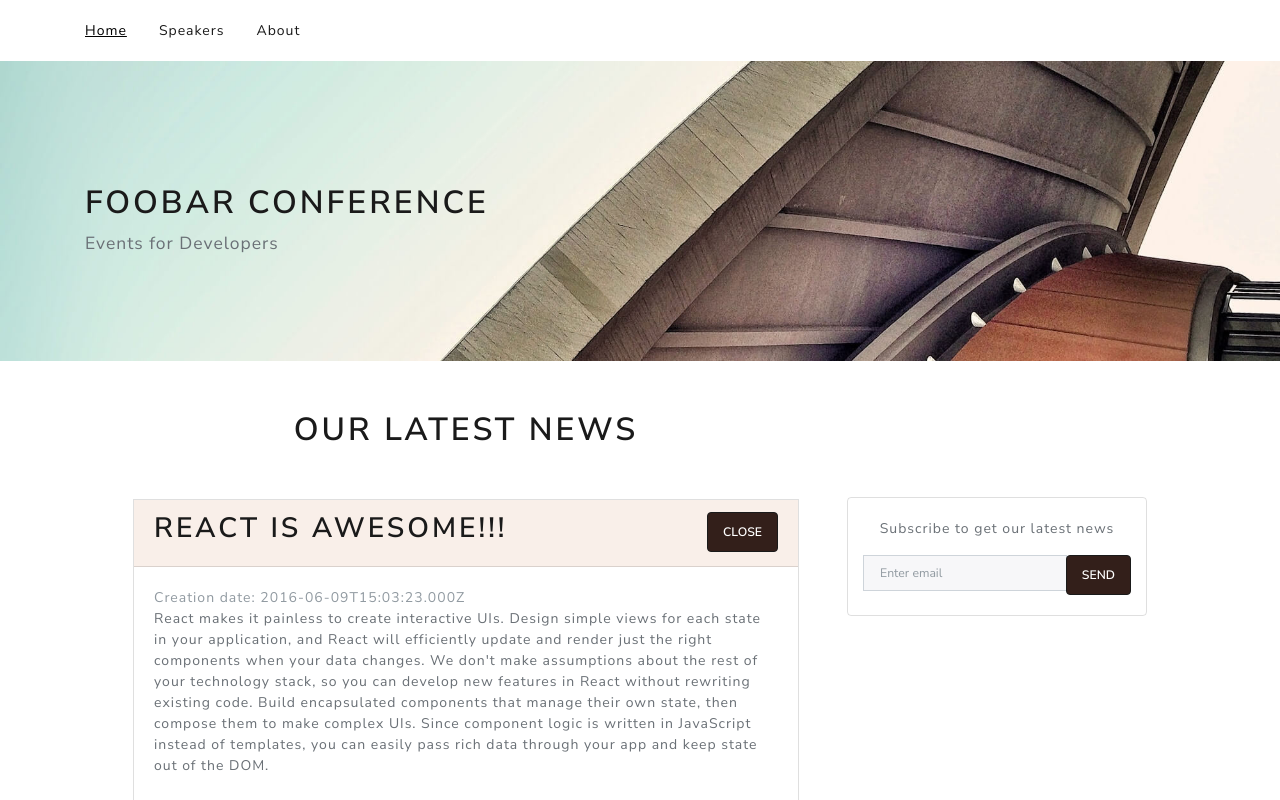
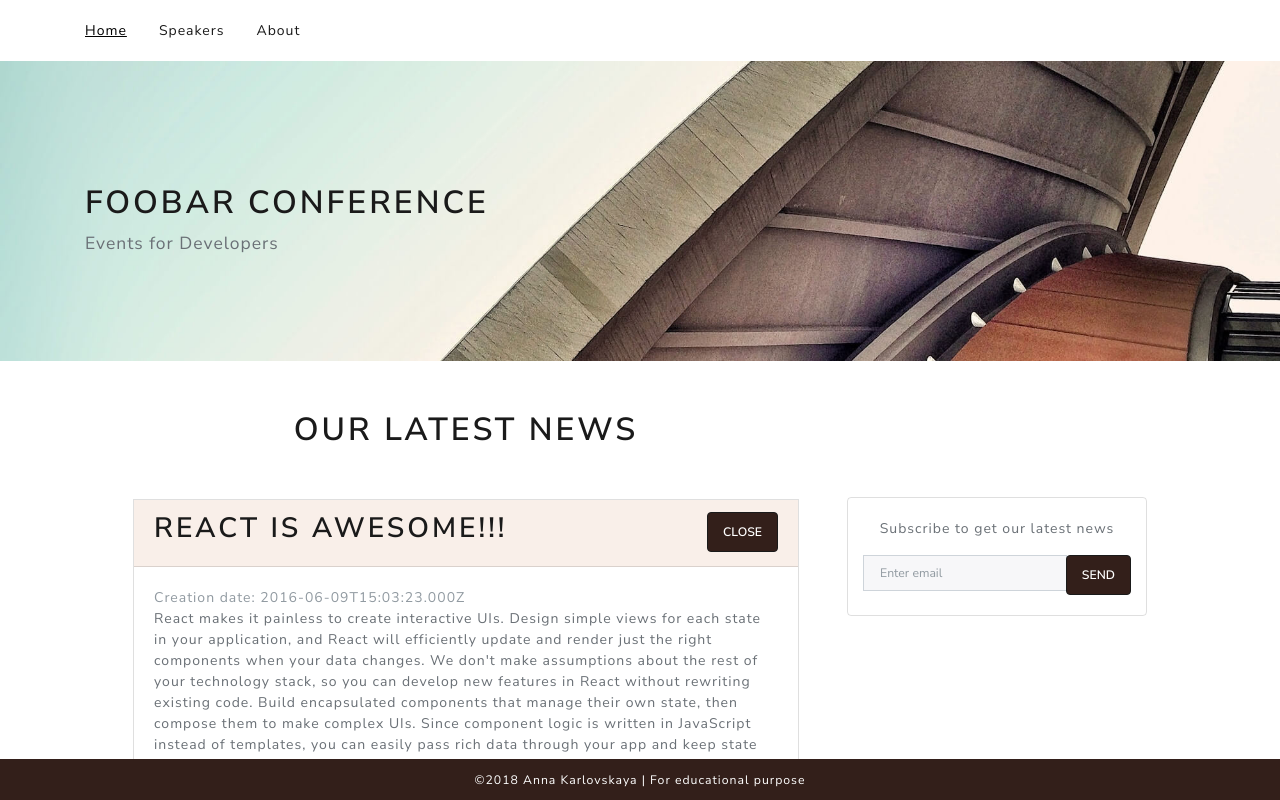
Before and after one commit to akarlovskaya/ReactJs-Single-Page-App, a React (Create React App) app: page / in a window 1280 px wide. Shown: the top 800 px of the page. Built offline with nearby package versions, Linux system fonts and the light colour scheme.

Commit message:
add footer style

```diff
--- a/src/App.js
+++ b/src/App.js
@@ -1,6 +1,5 @@
 import React, { Component } from 'react';
 import Menu from './components/Menu/Menu';
-// import Jumbotron from './components/Jumbotron/Jumbotron';
 import Content from './components/Content';
 import Footer from './components/Footer';
 import './styles/base.css';
@@ -10,9 +9,8 @@ class App extends Component {
     return (
       <div>
           <Menu />
-          {/* <Jumbotron /> */}
           <Content />
-          {/* <Footer /> */}
+          <Footer />
       </div>
     );
   }
--- a/src/components/Footer.js
+++ b/src/components/Footer.js
@@ -2,11 +2,20 @@ import React from 'react';
 
 const Footer = () => {
   return (
-      <footer>
-          <small>Images from <a href="https://robohash.org/" target="_blank">Robohash</a>
-          </small>
+      <footer style={footerStyle}>
+          <small> &copy;2018 Anna Karlovskaya | For educational purpose</small>
       </footer>
   );
 }
 
 export default Footer;
+
+const footerStyle = {
+    position: 'fixed',
+    width: '100%',
+    bottom: '0',
+    color: 'white',
+    textAlign: 'center',
+    backgroundColor: '#331f1a',
+    padding: '10px 0'
+}
```
